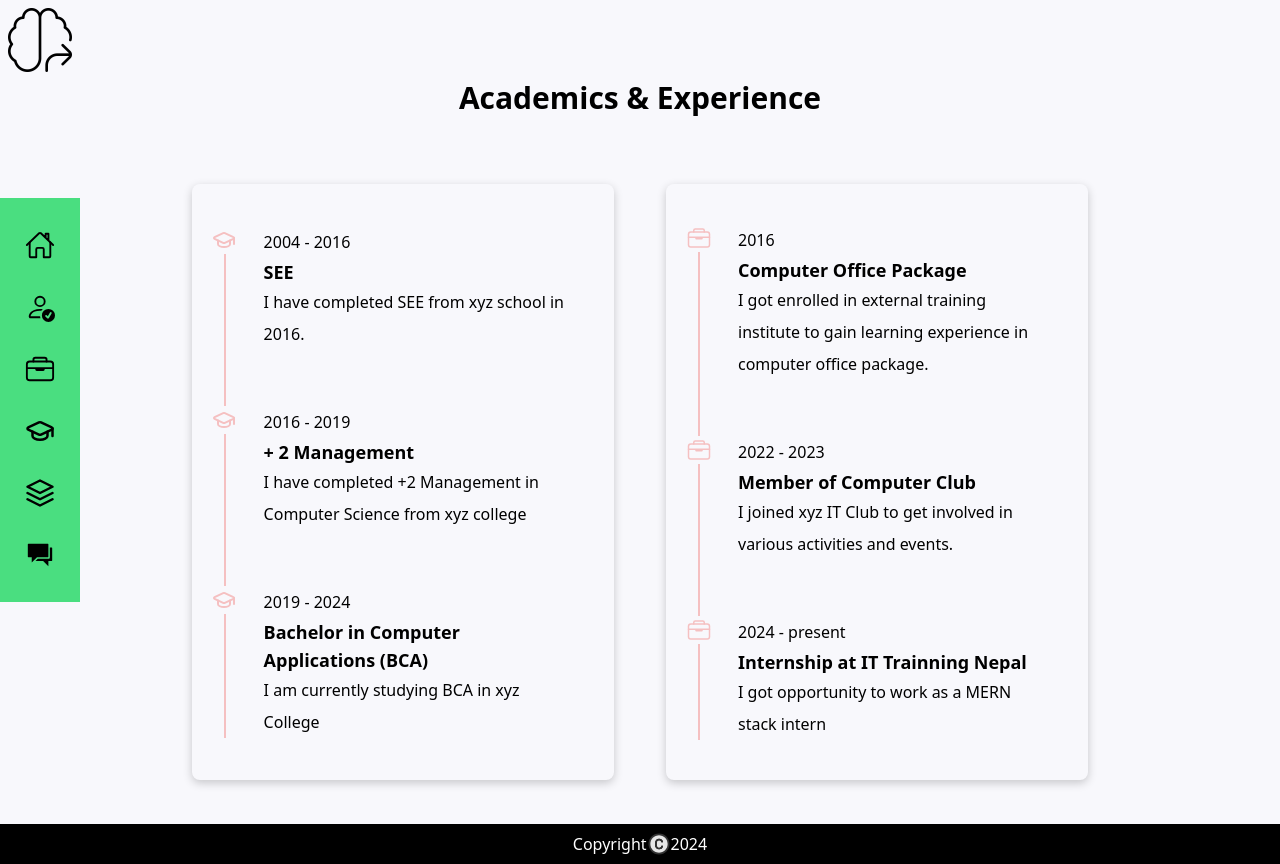
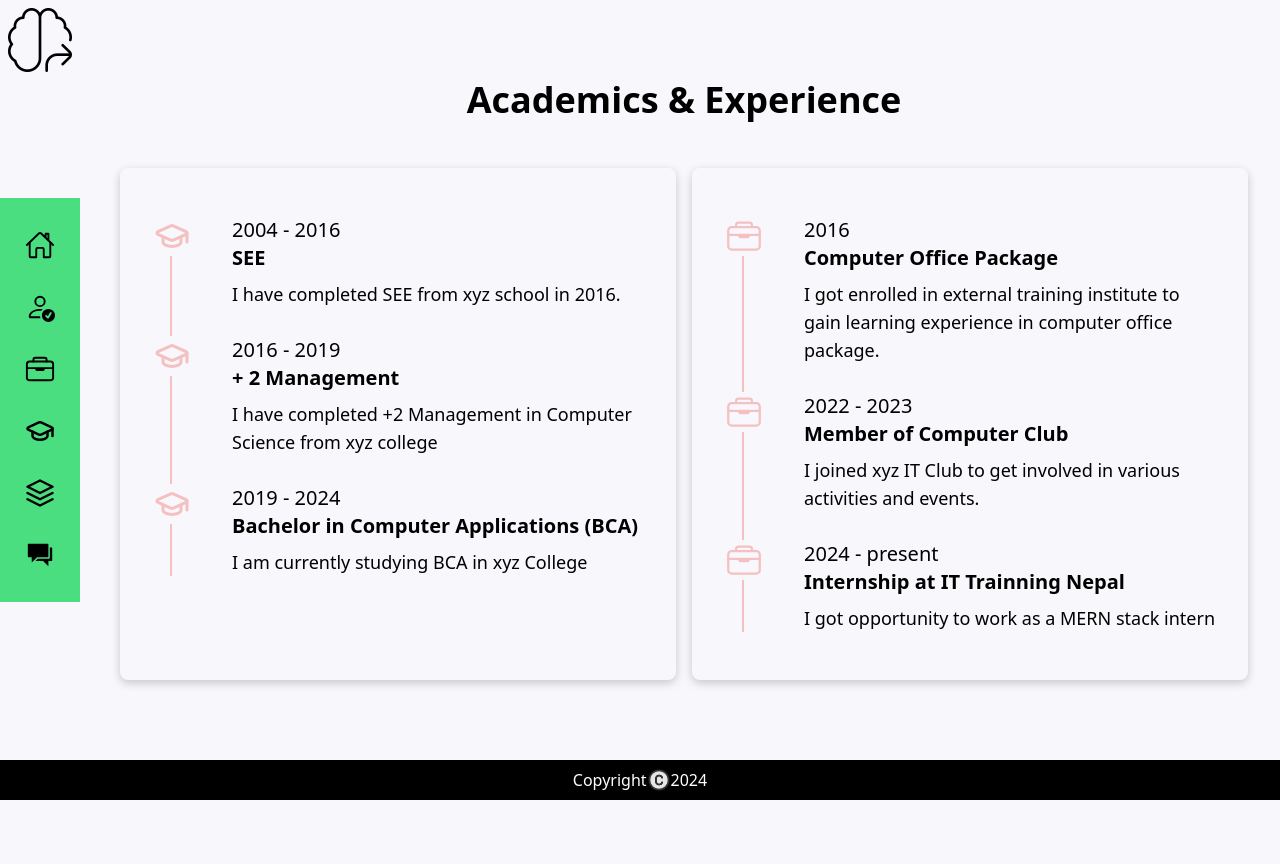
Before and after one commit to Sugambaj7/React-Portfolio, a React (Vite) app: page /academics in a window 1280 px wide. After the commit the page ends 800 px from the top, so only its background shows below. Built offline with nearby package versions, Linux system fonts and the light colour scheme.

Commit message:
made academics responsive and fixed previous issues in it

```diff
--- a/src/assets/css/Card.css
+++ b/src/assets/css/Card.css
@@ -1,4 +1,8 @@
+.timeline_item:first-child{
+    margin-top: 3rem;
+}
 .timeline_item:last-child{
+    margin-bottom: 3rem;
     padding-bottom: 0;
 }
 .timeline_item::before{
@@ -6,15 +10,15 @@
     width: 2px;
     height: 100%;
     background-color: #F5C0C1;
-    /* background-color: black; */
     top: 0;
-    left: -0.5rem;
+    left: 0;
     position: absolute;
     z-index: 1;
+    margin-right: 1.5rem;
 }
 .timeline-icon {
     position: absolute;
-    left: -1.2rem;
+    left: -10px;
     top: 0;
     color: #F5C0C1;
     background-color: #F8F8FC;
@@ -22,3 +26,12 @@
     padding-top: 2px;
     padding-bottom: 2px;
 }
+@media screen and (min-width: 640px){
+    .timeline_item::before{
+        left: -30px;
+    }
+    .timeline-icon{
+        left: -46px;
+    }
+
+}
--- a/src/components/Academics.jsx
+++ b/src/components/Academics.jsx
@@ -5,13 +5,13 @@ import { LuGraduationCap } from "react-icons/lu";
 
 const Academics = () => {
   return (
-    <section>
-      <h2 className="flex justify-center items-center text-3xl mb-14 font-bold">
+    <div className="ml-12 mr-2 flex flex-col sm:ml-24">
+      <h2 className="text-center text-3xl font-bold mb-8 lg:text-4xl">
         Academics & Experience
       </h2>
 
-      <div className="flex flex-col md:flex-row justify-center items-stretch mb-8 ">
-        <div className="w-full m-3 md:w-[33%] academics__timeline  p-10 shadow-[0_3px_10px_rgb(0,0,0,0.2)] rounded-lg relative mr-10 flex flex-col justify-center items-stretch">
+      <div className="flex flex-col ml-6 mr-6 md:flex-row ">
+        <div className="academics__timeline shadow-[0_3px_10px_rgb(0,0,0,0.2)] rounded-lg relative flex flex-col pl-6 pr-8 sm:pl-20 md:flex-1 md:mt-4 md:mb-10">
           {AcademicsData.map((list, id) => {
             if (list.category == "Academics") {
               return (
@@ -27,7 +27,7 @@ const Academics = () => {
             }
           })}
         </div>
-        <div className="w-full m-3 md:w-[33%] experience__timeline p-10 shadow-[0_3px_10px_rgb(0,0,0,0.2)] rounded-lg relative">
+        <div className="experience__timeline mt-4 mb-10 shadow-[0_3px_10px_rgb(0,0,0,0.2)] rounded-lg relative flex flex-col pl-6 pr-8 sm:pl-20 md:flex-1 md:ml-4">
           {AcademicsData.map((list, id) => {
             if (list.category == "Experience") {
               return (
@@ -44,7 +44,7 @@ const Academics = () => {
           })}
         </div>
       </div>
-    </section>
+    </div>
   );
 };
 
--- a/src/components/Card.jsx
+++ b/src/components/Card.jsx
@@ -3,13 +3,15 @@ import "../assets/css/Card.css";
 
 const Card = (props) => {
   return (
-    <div className="timeline_item relative pb-14 pl-8 leading-8">
+    <div className="timeline_item relative pb-7 pl-8 leading-7">
       <div className="flex flex-row">
-        <span className="timeline-icon text-2xl">{props.icon}</span>
-        <span className="timeline__date">{props.year}</span>
+        <span className="timeline-icon text-2xl sm:text-4xl">{props.icon}</span>
+        <span className="timeline__date text-md sm:text-xl">{props.year}</span>
       </div>
-      <h3 className="timeline__title font-bold text-lg">{props.title}</h3>
-      <p className="timeline__desc">{props.description}</p>
+      <h3 className="timeline__title font-bold text-lg sm:text-xl">
+        {props.title}
+      </h3>
+      <p className="timeline__desc mt-2 sm:text-lg">{props.description}</p>
     </div>
   );
 };
```
